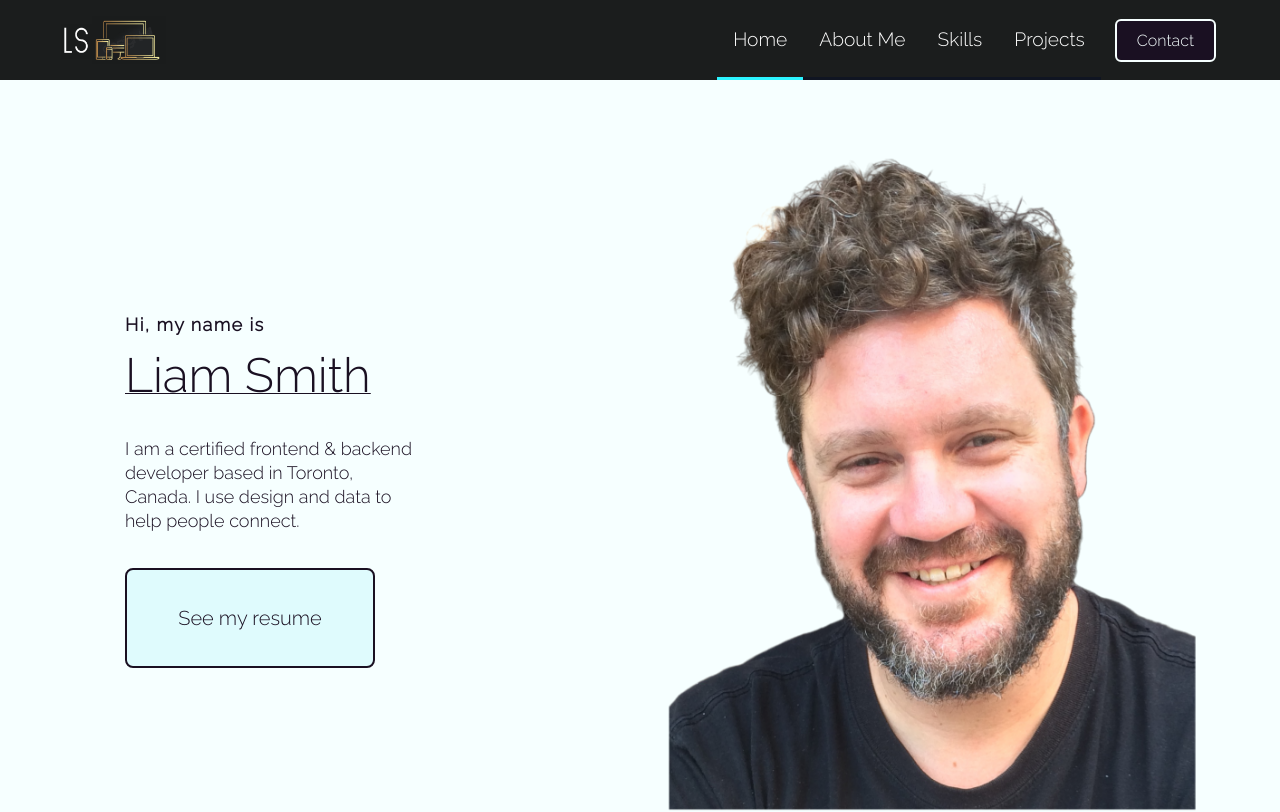
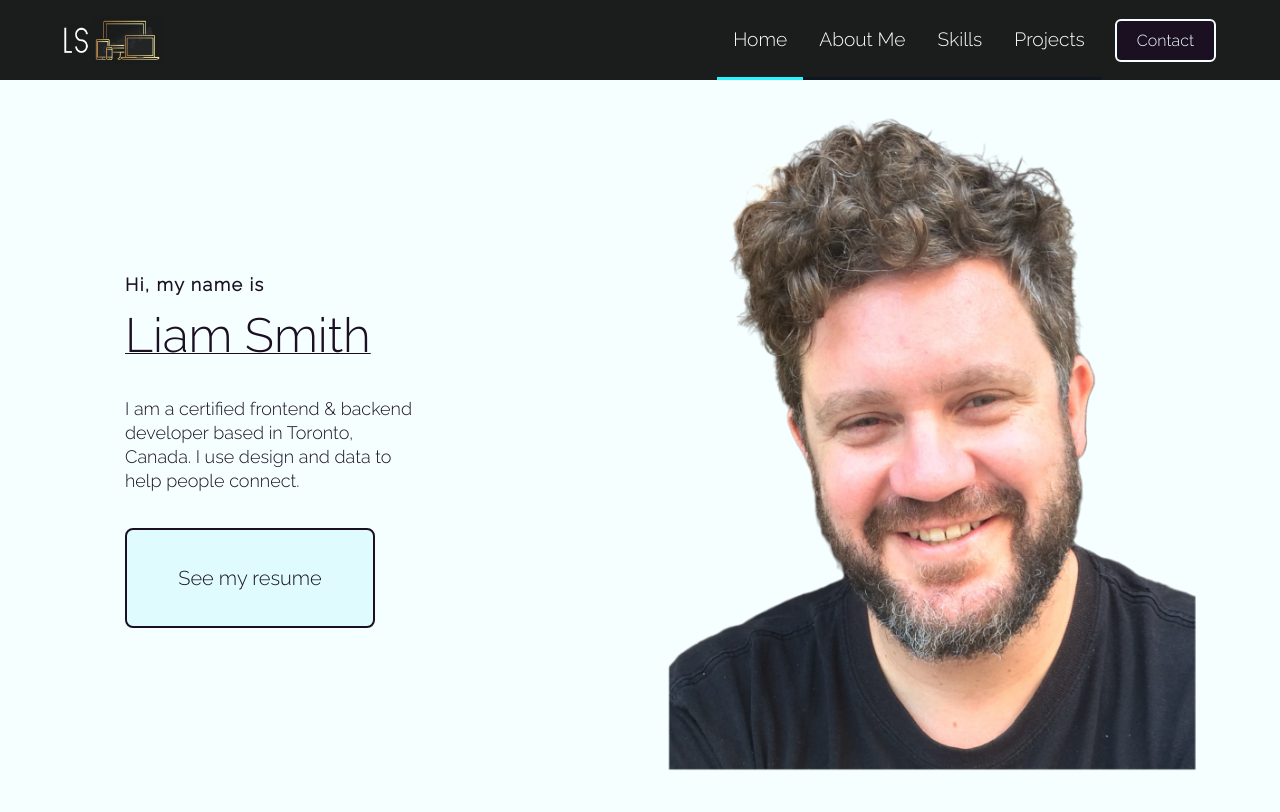
Before and after one commit to FortunateSmith/portfolio-styled-components, a React (Create React App) app: page / in a window 1280 px wide. Shown: the top 812 px of the page. Built offline with nearby package versions, Linux system fonts and the light colour scheme.

Commit message:
Change some styling and location of id attr

```diff
--- a/src/components/InfoSection/InfoSection.elements.js
+++ b/src/components/InfoSection/InfoSection.elements.js
@@ -3,19 +3,24 @@ import styled from "styled-components";
 export const InfoSec = styled.div`
   color: "#f6ffff";
   padding: 160px 0;
-  height: 100vh;
+  height: 90vh;
   background: ${({ lightBg }) => (lightBg ? "#f6ffff" : "#303333")};
   display: flex;
   align-items: center;
 
   @media screen and (max-width: 1000px) {
     height: auto;
-    padding-top: 2em;
+    padding: 2em 0;
   }
 
   @media screen and (max-width: 768px) {
     height: auto;
-    padding: 5em;
+    padding: none;
+  }
+
+  @media screen and (max-width: 480px) {
+    height: auto;
+    padding: none;
   }
 `;
 
@@ -132,6 +137,10 @@ export const Resume = styled.div`
 
     border-color: #2cf4ff;
   }
+
+  @media screen and (max-width: 768px) {
+    height: 50px;
+  }
 `;
 
 export const ImageWrapper = styled.div`
@@ -182,10 +191,10 @@ export const CircleWrapper = styled.div`
     justify-content: center;
   }
 
-  @media screen and (max-width: 396px) {
+  @media screen and (max-width: 480px) {
     width: 201px;
     height: 201px;
-    padding-right: 50%;
+    padding-right: 25%;
     margin: 0 auto;
     justify-content: center;
   }
--- a/src/components/InfoSection/InfoSection.js
+++ b/src/components/InfoSection/InfoSection.js
@@ -56,10 +56,11 @@ const InfoSection = ({
   return (
     <>
       <InfoSec lightBg={lightBg}>
-        <Container id={id}>
+        <Container>
           <InfoRow imgStart={imgStart}>
             <InfoColumn stationary={stationary}>
               <TextWrapper
+              id={id}
                 lightBorder={lightBorder}
                 borderShadow={borderShadow}
               >
--- a/src/components/Projects/Projects.js
+++ b/src/components/Projects/Projects.js
@@ -30,9 +30,9 @@ const Projects = ({
 }) => {
   return (
     <ProjectSection>
-      <Container id={id}>
+      <Container >
         <Fade>
-          <TextWrapper>
+          <TextWrapper id={id}>
             <Heading>{headline}</Heading>
           </TextWrapper>
           <ProjectInfoRow>
```
